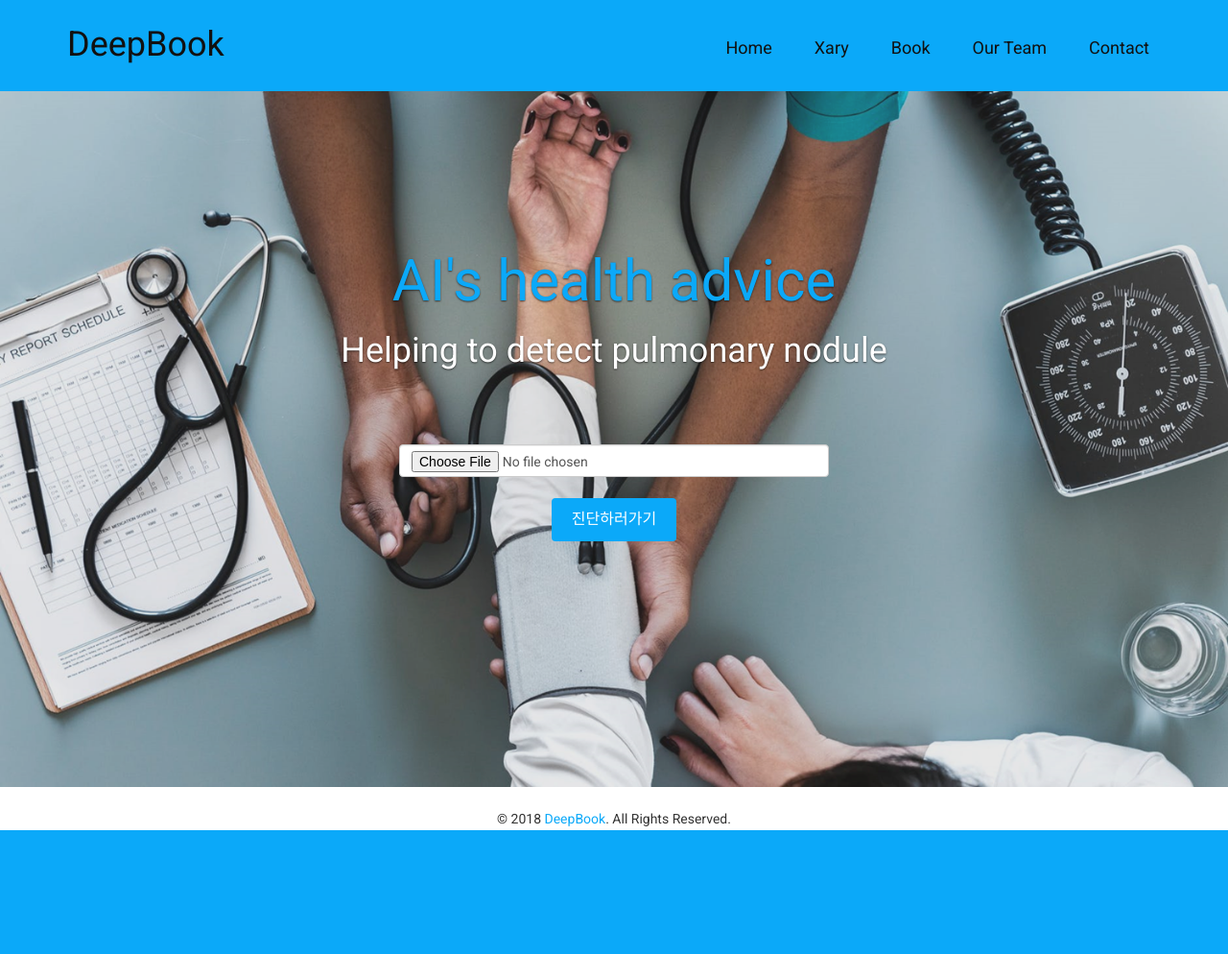
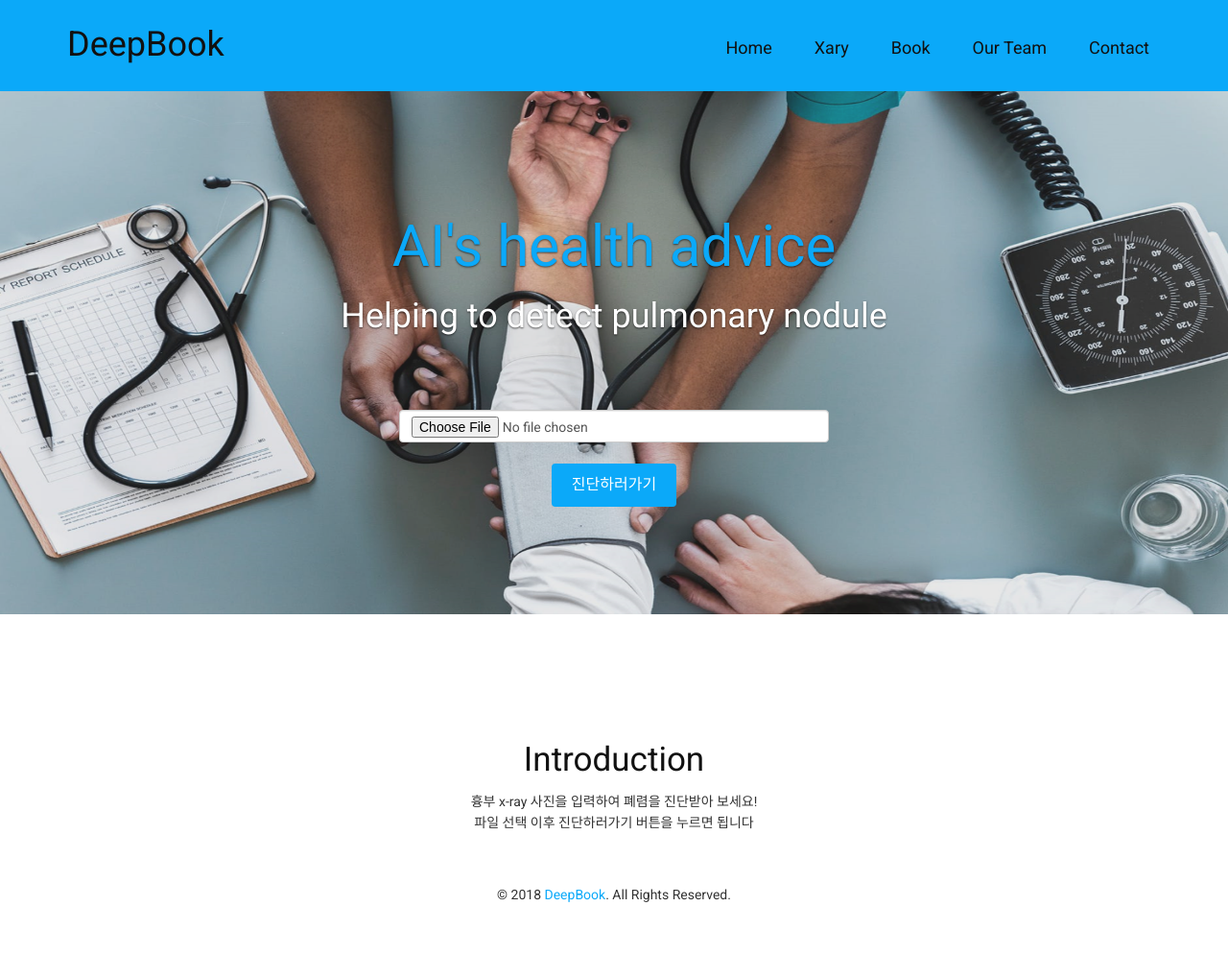
Before and after one commit to ash92kr/likelion-team-project, a Django app: page /xray/ in a window 1280 px wide. Shown: the whole page at 96% size. Before the commit the page ends 865 px from the top, so only its background shows below. Run offline with Django 3.2, Linux system fonts and the light colour scheme; some libraries are stand-ins or nearby versions; some web fonts are replaced.

Commit message:
181128_1900_sm

```diff
--- a/xray/templates/xray/xray_index.html
+++ b/xray/templates/xray/xray_index.html
@@ -15,7 +15,7 @@
 					<li data-target="#carousel-slider" data-slide-to="2"></li>
 				</ol>
 				    <div class="item">
-						<img src="{% static 'img/team/deep.png' %}" class="img-responsive" style="width:1300px; height:750px;" salt="">
+						<img src="{% static 'img/team/deep.png' %}" class="img-responsive" style="width:1300px; height:570px;" salt="">
 
 						<div class="carousel-caption" style="top:20%">
 
@@ -69,8 +69,27 @@
 		</div><!--/#about-slider-->
 	</div><!--/#slider-->
     </div>
+
+
+  <div id="feature">
+		<div class="container">
+			<div class="row">
+				<div class="text-center">
+					<h3>Introduction</h3>
+					<p>흉부 x-ray 사진을 입력하여 폐렴을 진단받아 보세요!<br>
+					파일 선택 이후 진단하러가기 버튼을 누르면 됩니다</p>
+				</div>
+			</div>
+    	<div/>
+    <div/>
+
+
+
+
+
+
+
 <br>
-
 <div class="text-center">
 		<div class="copyright">
 			&copy; 2018 <a target="_blank" href="http://bootstraptaste.com/" title="Free Twitter Bootstrap WordPress Themes and HTML templates">DeepBook</a>. All Rights Reserved.
```
Also changed, not shown: 1 other file.
